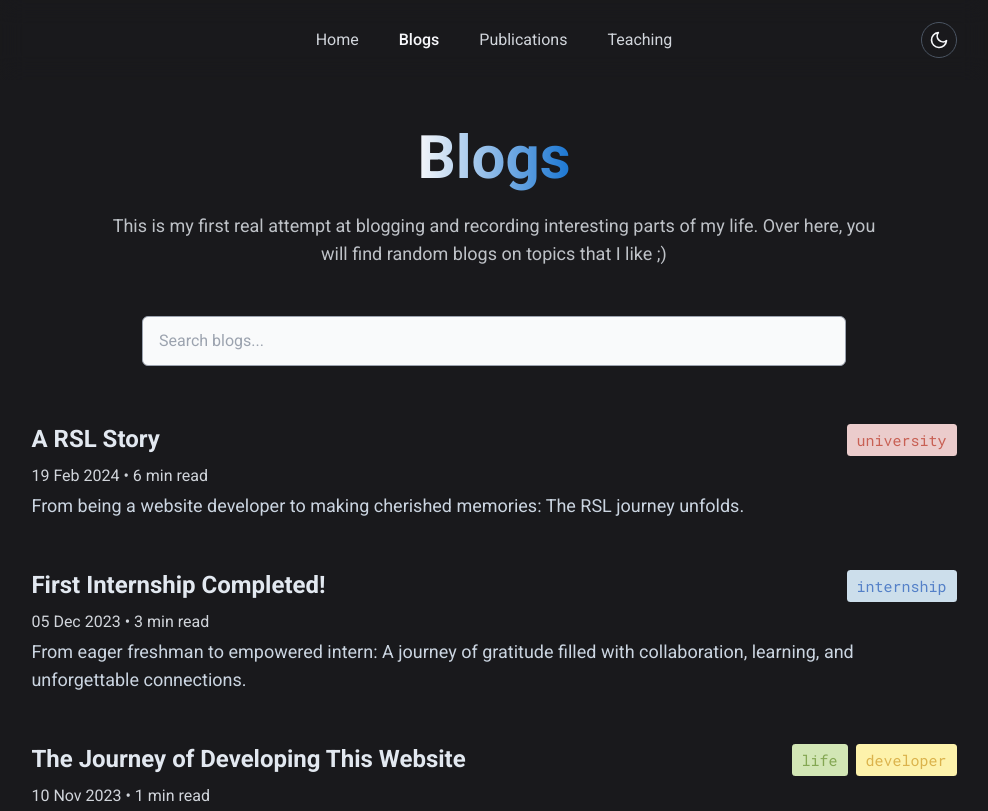
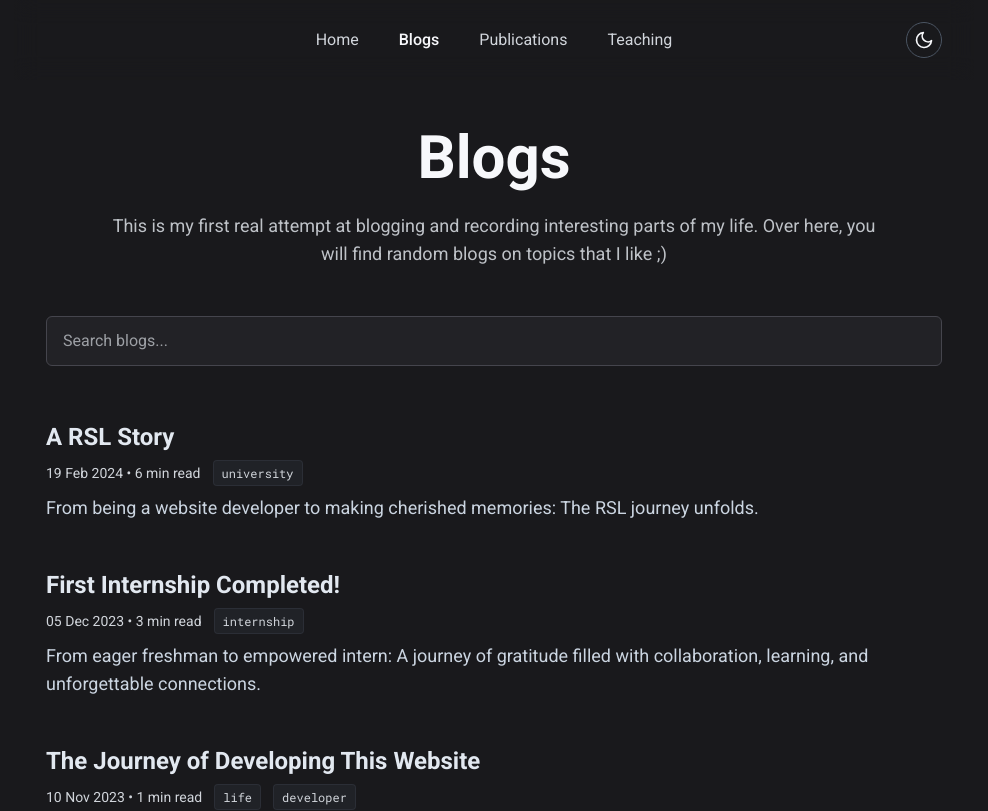
Before and after one commit to RushilGupta4/personal-website, a Next.js app: page /blogs in a window 1280 px wide. Shown: the top 811 px of the page, without its empty margins (146-1134 px from the left). Built offline with nearby package versions, Linux system fonts and the light colour scheme.

Commit message:
Update styling and resume

```diff
--- a/src/app/blogs/[slug]/page.tsx
+++ b/src/app/blogs/[slug]/page.tsx
@@ -53,7 +53,7 @@ const Page = async ({ params }: PageProps) => {
   return (
     <section className="pt-4 md:pt-8 mx-auto">
       <SchemaData data={{ '@graph': [{ '@type': 'WebPage', '@id': postUrl, isPartOf: { '@id': siteId } }, postSchema] }} />
-      <article className="mx-auto prose prose-base md:prose-md lg:prose-lg 2xl:prose-2xl">{content}</article>
+      <article className="mx-auto prose prose-base md:prose-md lg:prose-lg 2xl:prose-2xl max-w-none">{content}</article>
     </section>
   );
 };
--- a/src/app/globals.scss
+++ b/src/app/globals.scss
@@ -60,7 +60,7 @@
 
   /* Button styles */
   .btn {
-    @apply px-4 py-2 rounded-md transition-all duration-200 font-medium;
+    @apply px-4 py-2 rounded-md transition-colors duration-200 font-medium focus-visible:outline-none focus-visible:ring-2 focus-visible:ring-accent-500 focus-visible:ring-offset-2 focus-visible:ring-offset-background-light;
   }
 
   .btn-primary {
@@ -77,9 +77,6 @@
     letter-spacing: -0.025em;
   }
 
-  .gradient-text {
-    @apply bg-clip-text text-transparent bg-gradient-to-r from-primary-main to-accent-400;
-  }
 }
 
 @layer utilities {
--- a/src/app/layout.tsx
+++ b/src/app/layout.tsx
@@ -77,9 +77,9 @@ export default function RootLayout({ children }: RootLayoutProps): React.JSX.Ele
         <script dangerouslySetInnerHTML={{ __html: themeInitScript }} />
       </head>
       <body className={`${roboto.className} h-full text-text-primary mx-auto overflow-x-hidden flex flex-col justify-between`}>
-        <div className="max-w-[110ch] 3xl:max-w-[130ch] 4xl:max-w-[180ch] mx-auto">
+        <div className="w-full max-w-[960px] mx-auto">
           <NavBar />
-          <div className="mx-8">{children}</div>
+          <div className="px-4 sm:px-8">{children}</div>
         </div>
         <Footer />
         <Analytics />
--- a/src/components/SearchBar.tsx
+++ b/src/components/SearchBar.tsx
@@ -11,7 +11,8 @@ const SearchBar = ({ searchQuery, onChange, name }: SearchBarProps): React.JSX.E
     <div className="mb-8 md:mb-10 mx-auto">
       <input
         type="search"
-        className="block mx-auto max-w-none md:max-w-[55vw] w-full p-4 md:py-3 text-sm md:text-base text-input-text border border-input-border rounded-md bg-input-bg focus:ring-accent-500 focus:border-accent-500"
+        aria-label={`Search ${name.toLowerCase()}`}
+        className="block w-full px-4 py-3 text-sm md:text-base text-input-text placeholder:text-text-secondary/70 border border-input-border rounded-md bg-input-bg transition-colors focus:outline-none focus:ring-2 focus:ring-accent-500/50 focus:border-accent-500"
         placeholder={`Search ${name.toLowerCase()}...`}
         value={searchQuery}
         onChange={e => onChange(e.target.value)}
--- a/src/components/base/BasePage.tsx
+++ b/src/components/base/BasePage.tsx
@@ -30,8 +30,8 @@ const BasePage = ({ title, description, children, jsonLd }: BasePageProps): Reac
         <div className="mb-8 md:mb-12 animate-fade-in">
           {/* Header */}
           <div className="mb-6 md:mb-10">
-            <h1 className="text-center text-4xl sm:text-5xl md:text-6xl font-bold leading-tight">
-              <span className="bg-clip-text text-transparent bg-gradient-to-r from-text-primary to-primary-light">{title}</span>
+            <h1 className="text-center text-4xl sm:text-5xl md:text-6xl font-bold leading-tight text-text-primary">
+              {title}
             </h1>
 
             {description && (
--- a/src/components/blogs/BlogPreview.tsx
+++ b/src/components/blogs/BlogPreview.tsx
@@ -10,21 +10,20 @@ const BlogPreview = ({ data }: { data: any }): React.ReactNode => {
           className={`flex flex-col lg:flex-row items-left lg:items-center justify-between link-underline link-underline-blue pb-2 mb-0 lg:hover:mb-1 text-xl md:text-2xl lg:text-2xl 4xl:text-4xl hover:scale-[1.01] transition-all !duration-300`}
         >
           <h2 className={`h-max duration-200 text-text-heading font-bold leading-tight`}>{data.title}</h2>
-
-          <div className={`flex gap-2 items-center my-[2px] lg:my-0`}>
-            {data.tags.map((tag: string) => (
-              <BlogTag key={tag} tag={tag} />
-            ))}
-          </div>
         </div>
       </Link>
 
-      {data.publishDate && (
-        <p className={`text-sm md:text-base text-text-secondary font-light mb-1`}>
-          <time dateTime={toISODate(data.publishDate)}>{formatShortDate(data.publishDate)}</time>
-          {data.readTime && ` • ${data.readTime}`}
-        </p>
-      )}
+      <div className="flex flex-wrap items-center gap-x-3 gap-y-2 mb-2">
+        {data.publishDate && (
+          <p className="text-sm text-text-secondary">
+            <time dateTime={toISODate(data.publishDate)}>{formatShortDate(data.publishDate)}</time>
+            {data.readTime && ` • ${data.readTime}`}
+          </p>
+        )}
+        {data.tags.map((tag: string) => (
+          <BlogTag key={tag} tag={tag} />
+        ))}
+      </div>
 
       <p className={`line-clamp-4 md:line-clamp-3 lg:line-clamp-2 text-text-body text-base md:text-lg 3xl:text-xl font-[325]`}>{data.description}</p>
     </div>
--- a/src/components/blogs/BlogTag.tsx
+++ b/src/components/blogs/BlogTag.tsx
@@ -7,9 +7,9 @@ const robotoMono = Roboto_Mono({
 
 const BlogTag = ({ tag }: { tag: string }) => {
   return (
-    <p key={tag} className={`${robotoMono.className} text-[13px] md:text-[15px] tag-${tag} px-[10px] mt-[2px] rounded-[3px] sm:rounded-[3.5px]`}>
+    <span key={tag} className={`${robotoMono.className} inline-flex items-center !my-0 text-xs leading-5 text-text-secondary bg-neutral-main/10 border border-neutral-main/15 px-2 py-0.5 rounded`}>
       {tag}
-    </p>
+    </span>
   );
 };
 
--- a/src/components/mdx/BlogInfo.tsx
+++ b/src/components/mdx/BlogInfo.tsx
@@ -27,15 +27,16 @@ const BlogInfo = async ({ frontmatter }: { frontmatter: any }) => {
           </div>
           <div className={`my-auto w-full pl-2 sm:pl-3 md:pl-4`}>
             <p className={`${pClassName} text-[1em] text-text-body font-medium`}>{frontmatter.author}</p>
-            <p className={`${pClassName} text-[.9em] text-text-body font-light`}><time dateTime={toISODate(frontmatter.publishDate)}>{blogDateString}</time>{` • ${frontmatter.readTime}`}</p>
+            <div className="flex flex-wrap items-center gap-x-3 gap-y-2 mt-1">
+              <p className={`${pClassName} text-sm text-text-secondary`}>
+                <time dateTime={toISODate(frontmatter.publishDate)}>{blogDateString}</time>
+                {` • ${frontmatter.readTime}`}
+              </p>
+              {frontmatter.tags.map((tag: string) => (
+                <BlogTag key={tag} tag={tag} />
+              ))}
+            </div>
           </div>
-        </div>
-
-        {/* Tag Info */}
-        <div className="flex gap-2 mt-2 md:mt-0">
-          {frontmatter.tags.map((tag: string) => (
-            <BlogTag key={tag} tag={tag} />
-          ))}
         </div>
       </div>
     </div>
--- a/src/components/publications/PublicationEntry.tsx
+++ b/src/components/publications/PublicationEntry.tsx
@@ -15,14 +15,14 @@ const PublicationEntry = ({ data }: { data: Publication }) => {
   const date = `${MONTHS[data.month - 1]} ${data.year}`;
 
   return (
-    <article className="py-5 md:py-6 border-b border-border-light/30 last:border-b-0">
-      <h2 className="text-xl md:text-2xl 3xl:text-3xl font-bold leading-snug text-text-heading">
+    <article className="py-5 md:py-6 border-b border-border-light/60 last:border-b-0">
+      <h2 className="text-xl md:text-2xl font-bold leading-snug text-text-heading">
         <a href={primary.url} target="_blank" rel="noopener noreferrer" className="link-underline link-underline-blue transition-colors duration-200">
           {data.title}
         </a>
       </h2>
 
-      <p className="mt-2 text-sm md:text-base text-text-secondary">
+      <p className="mt-2 text-sm leading-relaxed text-text-secondary">
         {data.authors.map((author, index) => (
           <span key={author}>
             <span className={cn(author === AUTHOR_NAME && 'font-semibold text-text-primary')}>{author}</span>
@@ -31,7 +31,7 @@ const PublicationEntry = ({ data }: { data: Publication }) => {
         ))}
       </p>
 
-      <div className="mt-3 flex flex-wrap items-center gap-x-3 gap-y-2 text-sm md:text-base">
+      <div className="mt-3 flex flex-wrap items-center gap-x-3 gap-y-2 text-sm">
         <span className={cn('px-2.5 py-0.5 rounded-md border font-medium', VENUE_STYLES[data.venue.type])}>{data.venue.name}</span>
         <span className="text-text-secondary">{date}</span>
         {secondary.length > 0 && (
--- a/src/components/teaching/TeachingEntry.tsx
+++ b/src/components/teaching/TeachingEntry.tsx
@@ -5,9 +5,9 @@ const TeachingEntry = ({ data }: { data: Course }) => {
   const hasSlides = Boolean(data.slides?.length);
 
   return (
-    <article className="py-5 md:py-6 border-b border-border-light/30 last:border-b-0">
+    <article className="py-5 md:py-6 border-b border-border-light/60 last:border-b-0">
       <div className="flex flex-col md:flex-row md:items-baseline md:justify-between gap-1 md:gap-4">
-        <h2 className="text-xl md:text-2xl 3xl:text-3xl font-bold leading-snug text-text-heading">
+        <h2 className="text-xl md:text-2xl font-bold leading-snug text-text-heading">
           {data.courseLink ? (
             <a
               href={data.courseLink}
@@ -21,21 +21,20 @@ const TeachingEntry = ({ data }: { data: Course }) => {
             data.name
           )}
         </h2>
-        <span className="shrink-0 text-sm md:text-base text-text-secondary whitespace-nowrap">
+        <span className="shrink-0 text-sm text-text-secondary whitespace-nowrap">
           {data.termSeason} {data.termYear}
         </span>
       </div>
 
-      <p className="mt-2 text-sm md:text-base text-text-secondary">
+      <p className="mt-2 text-sm leading-relaxed text-text-secondary">
         <span className="font-medium text-text-primary">{data.role}</span>
         {' · '}
-        {data.code}
-        {' · '}
         {data.institution}
+        <span className="block mt-1 text-text-secondary">{data.code}</span>
       </p>
 
       {data.instructors && data.instructors.length > 0 && (
-        <p className="mt-1 text-sm md:text-base text-text-secondary">
+        <p className="mt-1 text-sm leading-relaxed text-text-secondary">
           Taught by {new Intl.ListFormat('en', { style: 'long', type: 'conjunction' }).format(data.instructors)}
         </p>
       )}
--- a/src/lib/theme.ts
+++ b/src/lib/theme.ts
@@ -6,7 +6,7 @@
  *   - `lightColors` — the same design on a light ground
  *
  * Both keep the brand colour: blue accents, the red on the email link, and the
- * pastel blog tags. Only the grounds, type and borders invert; the accents are
+ * muted blog tags. Only the grounds, type and borders invert; the accents are
  * re-tuned for contrast rather than drained.
  *
  * `colors` aliases `darkColors` for consumers that need literal hex at render
@@ -31,9 +31,9 @@ export interface Palette {
 
 export const darkColors: Palette = {
   primary: {
-    main: '#0a66c2',
-    light: '#1a76d2',
-    dark: '#0956a2'
+    main: '#1473d2',
+    light: '#2682e0',
+    dark: '#1062b5'
   },
 
   background: {
@@ -74,26 +74,26 @@ export const darkColors: Palette = {
     email: '#d53833'
   },
 
-  // The search input is deliberately light-on-dark in this palette
+  // A quiet surface keeps the search field secondary to the content
   input: {
-    bg: '#f9fafb',
-    text: '#111827',
-    border: '#9ca3af'
+    bg: '#222226',
+    text: '#f7f8fb',
+    border: '#45454d'
   }
 };
 
 export const lightColors: Palette = {
   // Same blue, with the hover shade going darker instead of lighter
   primary: {
-    main: '#0a66c2',
-    light: '#1a76d2',
-    dark: '#07458a'
+    main: '#1473d2',
+    light: '#2682e0',
+    dark: '#0c58a6'
   },
 
   background: {
     dark: '#ffffff',
-    light: '#f4f4f5',
-    paper: '#ebebed'
+    light: '#fafafa',
+    paper: '#f2f2f3'
   },
 
   text: {
@@ -132,7 +132,7 @@ export const lightColors: Palette = {
   input: {
     bg: '#ffffff',
     text: '#0a0a0a',
-    border: '#a1a1aa'
+    border: '#d4d4d8'
   }
 };
 
```
Also changed, not shown: src/app/page.tsx (+7 -7 lines), 1 other file (tests, documents, lock files or other folders).
